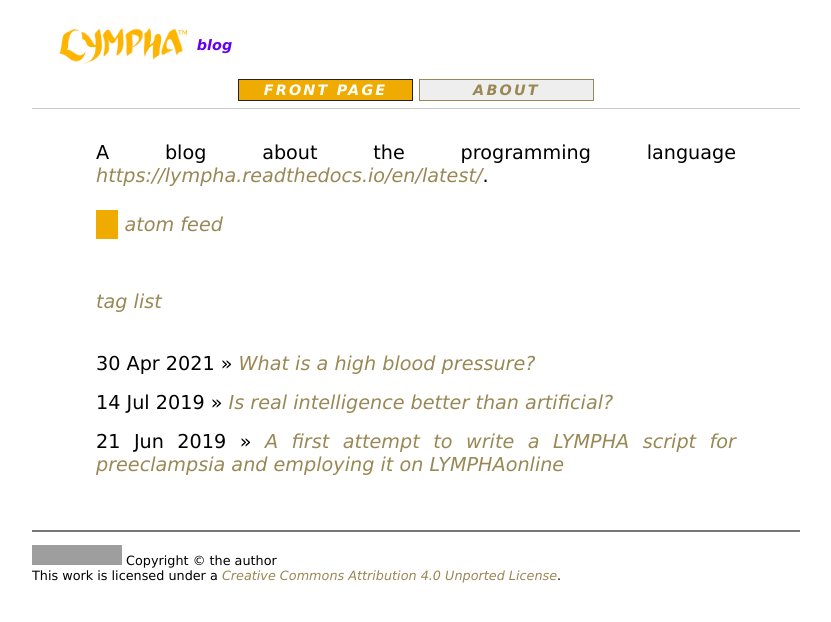
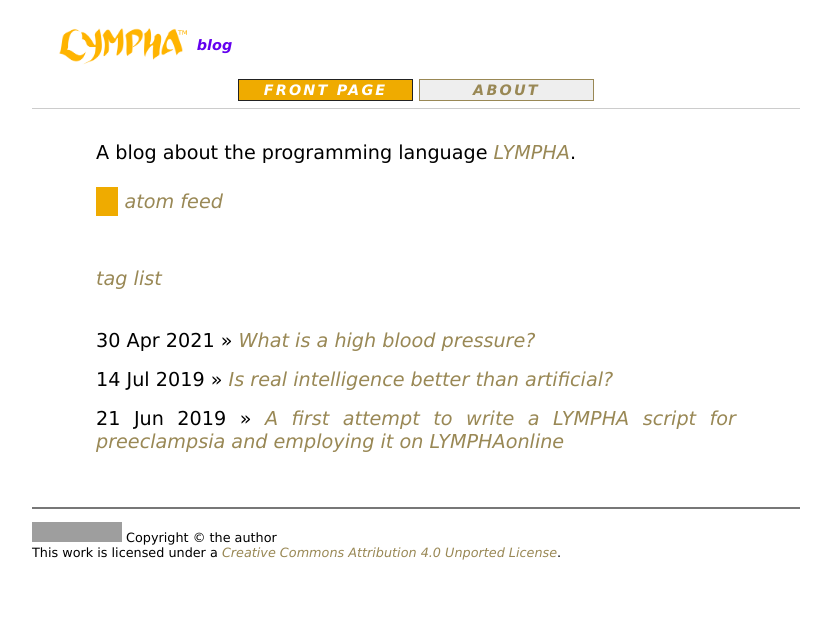
Before and after one commit to RickardHultgren/lymphablog, a Jekyll site: the page built from index.md, in a window 1280 px wide. Shown: the top 622 px of the page, without its empty margins (232-1063 px from the left). Built offline with Jekyll 4.4.1, drawn with Linux system fonts in a browser that asks for light colours; some web fonts are replaced; our own code applies the rules of GitHub Pages for plain Markdown files; part of the change alters nothing that is shown; grey boxes are pictures that could not be loaded.

Commit message:
Update index.md

```diff
--- a/index.md
+++ b/index.md
@@ -3,7 +3,7 @@ document.getElementById("indexsmall").style.backgroundColor="#EFAB00";
 document.getElementById("indextext").style.color="#000000";
 document.getElementById("index").className="menu2active";
 </script>
-A blog about the programming language [https://lympha.readthedocs.io/en/latest/](LYMPHA).<br><br>
+A blog about the programming language [LYMPHA](https://lympha.readthedocs.io/en/latest/).<br><br>
 <span id="Rss" style="display:table;"> [<i class="material-icons" style="background-color:#EFAB00;color:#ffffff;font-size:1.5em;margin-top:.5em; margin-bottom:-.5em;display: table-cell;vertical-align: middle;">&#xE0E5;</i><span style="vertical-align: middle;display:table-cell;">&nbsp;atom feed </span> ]({{site.baseurl}}/atom.xml)</span>
 <br><br>
 <a href="{{site.baseurl}}/tags">tag list</a>
```
